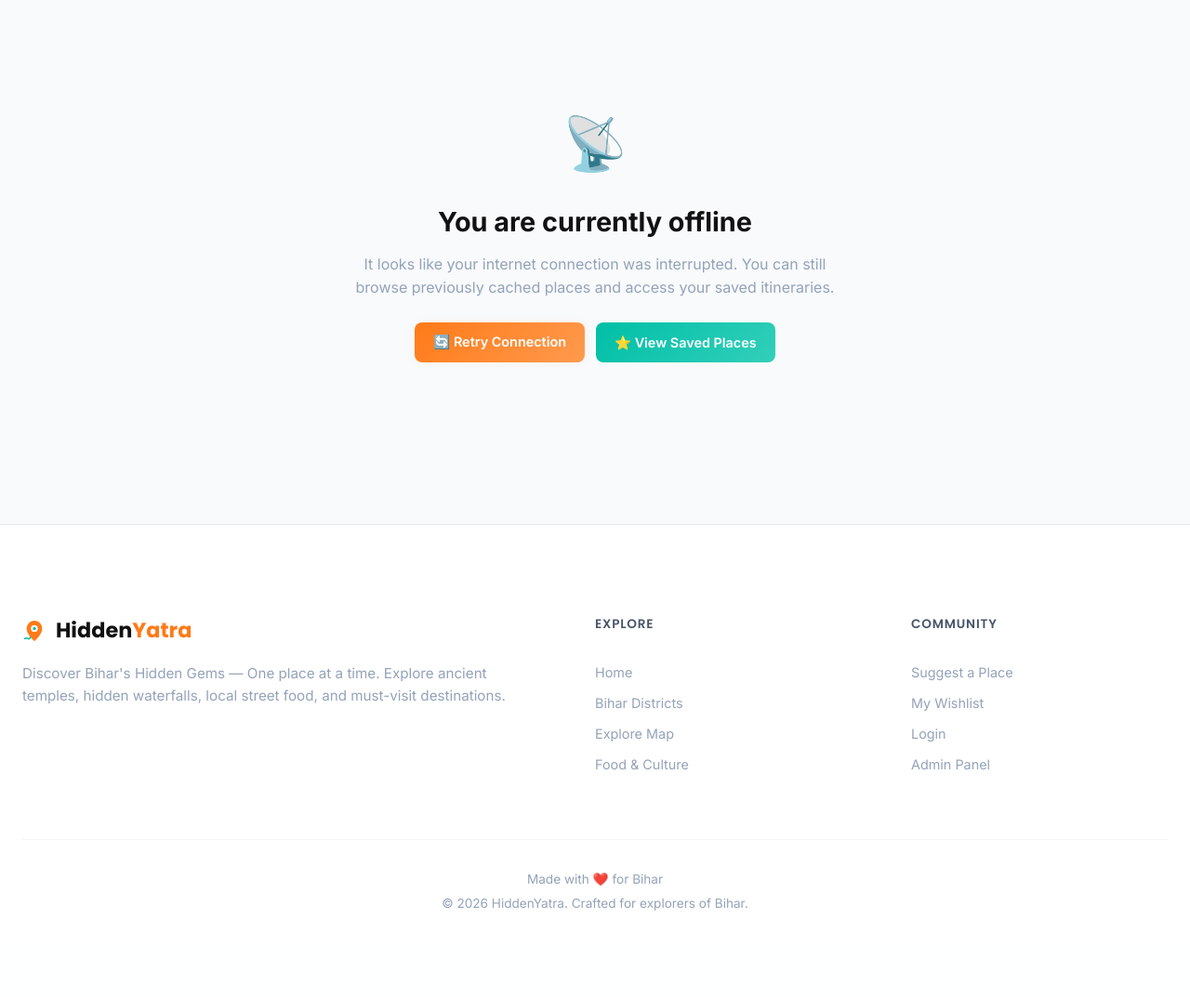
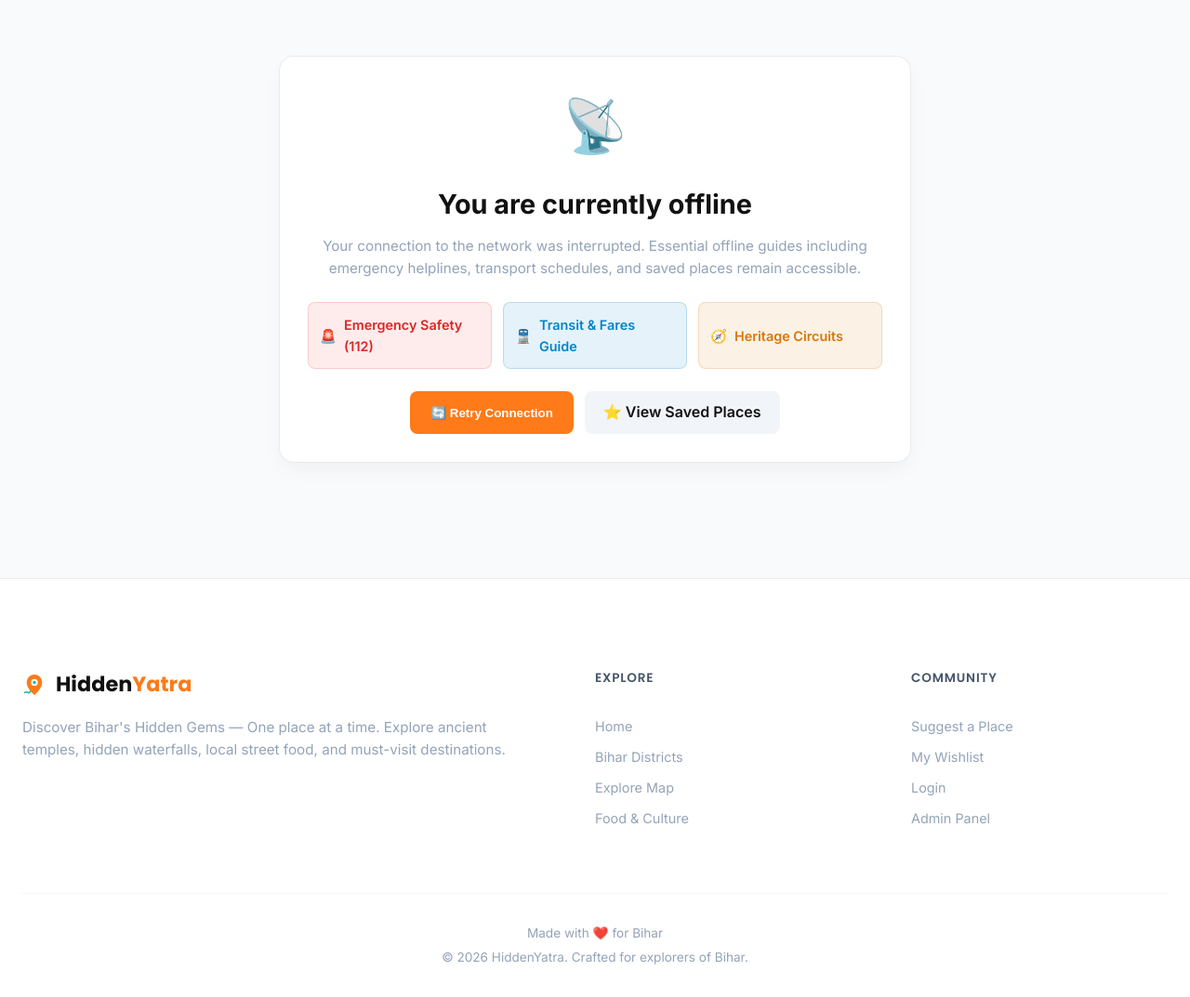
Before and after one commit to mrakarshmehta/tejas26-singularity, a Flask app: page /offline in a window 1280 px wide. Shown: the part 68-1141 px from the top of the page at 93% size. Before the commit the page ends 1048 px from the top, so only its background shows below. Run offline with Flask 3, Linux system fonts and the light colour scheme.

Commit message:
feat(pwa): add safety, transport, and cultural circuits to service worker offline cache

```diff
--- a/templates/offline.html
+++ b/templates/offline.html
@@ -1,17 +1,34 @@
 {% extends "base.html" %}
 
-{% block title %}Offline Mode — HiddenYatra{% endblock %}
+{% block title %}Offline Mode - HiddenYatra{% endblock %}
 
 {% block content %}
-<div class="offline-container" style="max-width:600px;margin:80px auto;text-align:center;padding:30px;">
-  <div style="font-size:3.5rem;margin-bottom:16px;">📡</div>
-  <h1 style="font-size:1.8rem;margin-bottom:10px;">You are currently offline</h1>
-  <p style="color:var(--text-muted);line-height:1.6;margin-bottom:24px;">
-    It looks like your internet connection was interrupted. You can still browse previously cached places and access your saved itineraries.
+<div class="offline-container" style="max-width: 680px; margin: 60px auto; text-align: center; padding: 30px; background: var(--card-bg, #ffffff); border: 1px solid var(--border-color, #e2e8f0); border-radius: 16px; box-shadow: 0 10px 25px -5px rgba(0,0,0,0.05);">
+  <div style="font-size: 3.5rem; margin-bottom: 16px;">📡</div>
+  <h1 style="font-size: 1.8rem; font-weight: 800; margin-bottom: 10px; color: var(--text-primary, #0f172a);">You are currently offline</h1>
+  <p style="color: var(--text-muted, #64748b); line-height: 1.6; margin-bottom: 24px; font-size: 0.95rem;">
+    Your connection to the network was interrupted. Essential offline guides including emergency helplines, transport schedules, and saved places remain accessible.
   </p>
-  <div style="display:flex;justify-content:center;gap:12px;">
-    <button onclick="window.location.reload()" class="btn btn-primary" style="padding:10px 20px;border-radius:8px;">🔄 Retry Connection</button>
-    <a href="/wishlist" class="btn btn-secondary" style="padding:10px 20px;border-radius:8px;">⭐ View Saved Places</a>
+
+  <div style="display: grid; grid-template-columns: repeat(auto-fit, minmax(180px, 1fr)); gap: 12px; margin-bottom: 24px; text-align: left;">
+    <a href="/safety" style="padding: 12px; background: rgba(239, 68, 68, 0.1); border: 1px solid rgba(239, 68, 68, 0.2); border-radius: 8px; text-decoration: none; color: #dc2626; display: flex; align-items: center; gap: 8px; font-weight: 600; font-size: 0.9rem;">
+      <span>🚨</span> Emergency Safety (112)
+    </a>
+    <a href="/transport" style="padding: 12px; background: rgba(2, 132, 199, 0.1); border: 1px solid rgba(2, 132, 199, 0.2); border-radius: 8px; text-decoration: none; color: #0284c7; display: flex; align-items: center; gap: 8px; font-weight: 600; font-size: 0.9rem;">
+      <span>🚆</span> Transit & Fares Guide
+    </a>
+    <a href="/circuits" style="padding: 12px; background: rgba(217, 119, 6, 0.1); border: 1px solid rgba(217, 119, 6, 0.2); border-radius: 8px; text-decoration: none; color: #d97706; display: flex; align-items: center; gap: 8px; font-weight: 600; font-size: 0.9rem;">
+      <span>🧭</span> Heritage Circuits
+    </a>
+  </div>
+
+  <div style="display: flex; justify-content: center; gap: 12px; flex-wrap: wrap;">
+    <button onclick="window.location.reload()" style="background: var(--primary, #0284c7); color: #ffffff; border: none; padding: 10px 22px; border-radius: 8px; font-weight: 600; cursor: pointer;">
+      🔄 Retry Connection
+    </button>
+    <a href="/wishlist" style="background: var(--bg-subtle, #f1f5f9); color: var(--text-primary, #334155); padding: 10px 20px; border-radius: 8px; text-decoration: none; font-weight: 600;">
+      ⭐ View Saved Places
+    </a>
   </div>
 </div>
 {% endblock %}
```
Also changed, not shown: static/sw.js (+29 -18 lines).
